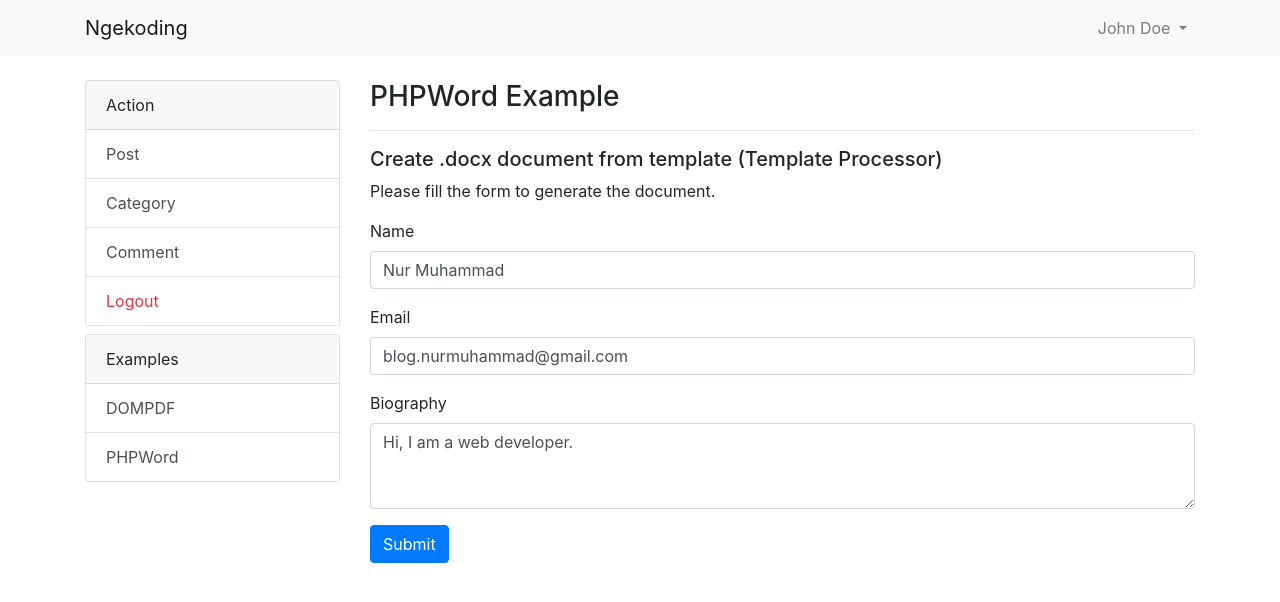
After one commit to ngekoding/ci-crud, a CodeIgniter app: page /ci-crud/index.php/example/phpword in a window 1280 px wide. The commit adds this page. Shown: the top 602 px of the page. Run offline with CodeIgniter, Linux system fonts and the light colour scheme; some libraries are stand-ins or nearby versions.

Commit message:
Add phpword example: generate .docx from template

```diff
--- a/application/composer.json
+++ b/application/composer.json
@@ -1,6 +1,7 @@
 {
     "require": {
         "dompdf/dompdf": "^0.8.3",
-        "ngekoding/codeigniter-datatables": "^1.0"
+        "ngekoding/codeigniter-datatables": "^1.0",
+        "phpoffice/phpword": "^0.18.3"
     }
 }
--- /dev/null
+++ b/application/controllers/example/Phpword.php
@@ -0,0 +1,49 @@
+<?php
+defined('BASEPATH') OR exit('No direct script access allowed');
+
+class Phpword extends CI_Controller {
+
+	public function index()
+	{
+		$this->template->show('examples/phpword/index');
+	}
+
+	public function generate_by_template()
+	{
+		// We don't use any validations here.
+		// But, in the real project you must do it!
+
+		// Data source from the form
+		// You are freely to use any data source (e.g. Database/Model)
+		$name = $this->input->post('name');
+		$email = $this->input->post('email');
+		$bio = $this->input->post('bio');
+
+		// Here we go!
+
+		$template_path = FCPATH.'/assets/docs/phpword-template.docx';
+		$template = new \PhpOffice\PhpWord\TemplateProcessor($template_path);
+
+		$template->setValue('name', $name);
+		$template->setValue('email', $email);
+		$template->setValue('bio', $bio);
+
+		// You can also use an image
+		$template->setImageValue('image_profile', [
+			'path' => FCPATH.'/assets/images/profile.png',
+			'width' => 100,
+			'height' => 100
+		]);
+
+		$filename = 'phpword-example.docx';
+
+		// Download the result
+		header("Content-Description: File Transfer");
+		header('Content-Disposition: attachment; filename="'.$filename.'"');
+		header('Content-Type: application/vnd.openxmlformats-officedocument.wordprocessingml.document');
+		header('Content-Transfer-Encoding: binary');
+		header('Cache-Control: must-revalidate, post-check=0, pre-check=0');
+		header('Expires: 0');
+		$template->saveAs("php://output");
+	}
+}
--- /dev/null
+++ b/application/views/examples/phpword/index.php
@@ -0,0 +1,20 @@
+<h3>PHPWord Example</h3>
+<hr>
+<h5>Create .docx document from template (Template Processor)</h5>
+<p>Please fill the form to generate the document.</p>
+
+<form action="<?= site_url('example/phpword/generate_by_template') ?>" method="post">
+	<div class="form-group">
+		<label for="name">Name</label>
+		<input class="form-control" type="text" name="name" placeholder="Enter your name" value="Nur Muhammad">
+	</div>
+	<div class="form-group">
+		<label for="email">Email</label>
+		<input class="form-control" type="text" name="email" placeholder="Enter your email" value="blog.nurmuhammad@gmail.com">
+	</div>
+	<div class="form-group">
+		<label for="bio">Biography</label>
+		<textarea class="form-control" rows="3" name="bio" placeholder="Tell about your life!">Hi, I am a web developer.</textarea>
+	</div>
+	<button type="submit" class="btn btn-primary">Submit</button>
+</form>
--- a/application/views/template.php
+++ b/application/views/template.php
@@ -58,6 +58,7 @@
             </div>
             <div class="list-group list-group-flush">
               <a href="<?= site_url('example/dompdf') ?>" class="list-group-item list-group-item-action">DOMPDF</a>
+              <a href="<?= site_url('example/phpword') ?>" class="list-group-item list-group-item-action">PHPWord</a>
             </div>
           </div>
         </div>
```
Also changed, not shown: assets/images/profile.png (added), readme.md, 1 other file.
